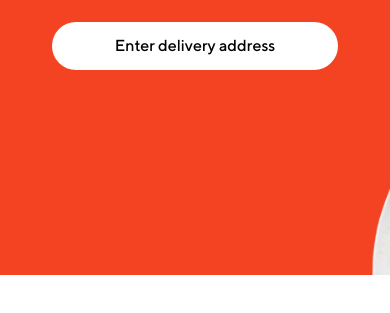
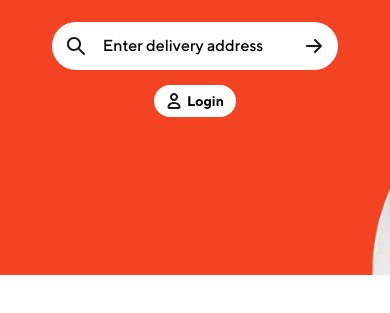
Before and after one commit to Aravin-d/DoorDash-clone, a plain HTML site: page index.html in a window 390 px wide. Shown: the part 275-588 px from the top of the page. Drawn offline with Linux system fonts and the light colour scheme.

Commit message:
Mobile header completed

```diff
--- a/index.html
+++ b/index.html
@@ -30,8 +30,14 @@
                         <h1>Discover restaurants and more near you.</h1>
                         <div class="dd-input">
                             <div class="input-box">
+                                <img src="/assets/search.svg" alt="">
                                 <span>Enter delivery address</span>
+                                <img src="/assets/arrow.svg" alt="">
                             </div>
+                        </div>
+                        <div class="log-in-icon">
+                            <img src="/assets/person.svg" alt="">
+                            <span>Login</span>
                         </div>
                     </div>
                 </div>
--- a/styles/style.css
+++ b/styles/style.css
@@ -12,7 +12,7 @@ header{
     position: relative;
 }
 
-@media only screen and (max-width:760px){
+@media only screen and (max-width:767px){
     header{
         height: 550px;
         max-width: 100%;
@@ -82,6 +82,7 @@ header{
         height: 176px;
         display: flex;
         flex-direction: column;
+        align-items: center;
     }
 
     .dd-contents h1{
@@ -110,9 +111,29 @@ header{
         font-family: 'DD-TT Norms medium';
         display: flex;
         align-items: center;
-        justify-content: center;
+        justify-content: space-evenly;
     }
 
+    .input-box span{
+        margin-right: 26px;
+        margin-left: 2px;
+    }
+
+    .log-in-icon{
+        width: 81.06px;
+        height: 32px;
+        background-color: #fff;
+        display: flex;
+        align-items: center;
+        column-gap: 5px;
+        justify-content: center;
+        border: none;
+        border-radius: 50px;
+        font-family: 'DD-TT Norms bold';
+        font-size: 14px;
+        margin-top: 15px;
+        padding: 8px 0;
+    }
 }
 
 @font-face{
```
Also changed, not shown: assets/person.svg (added).
